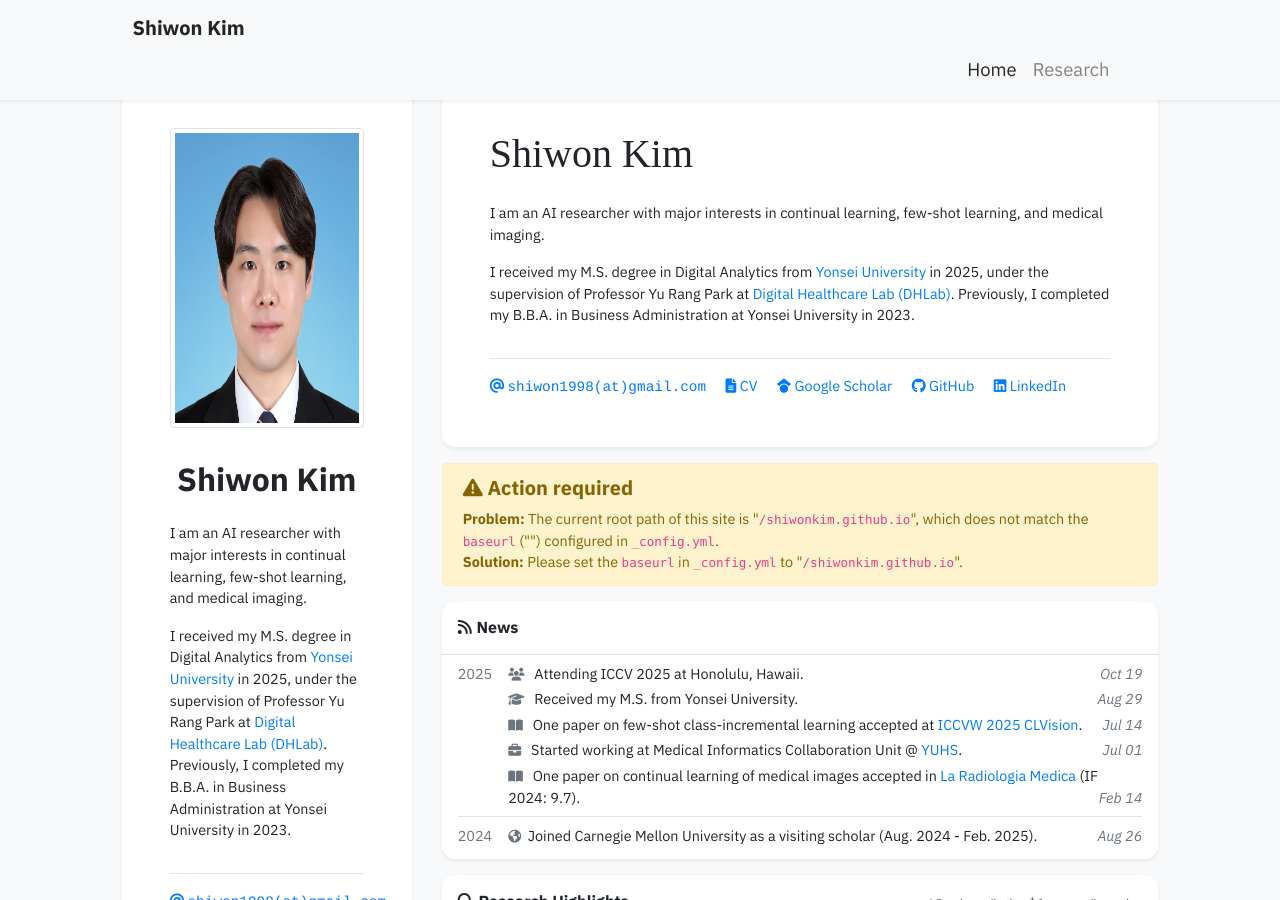
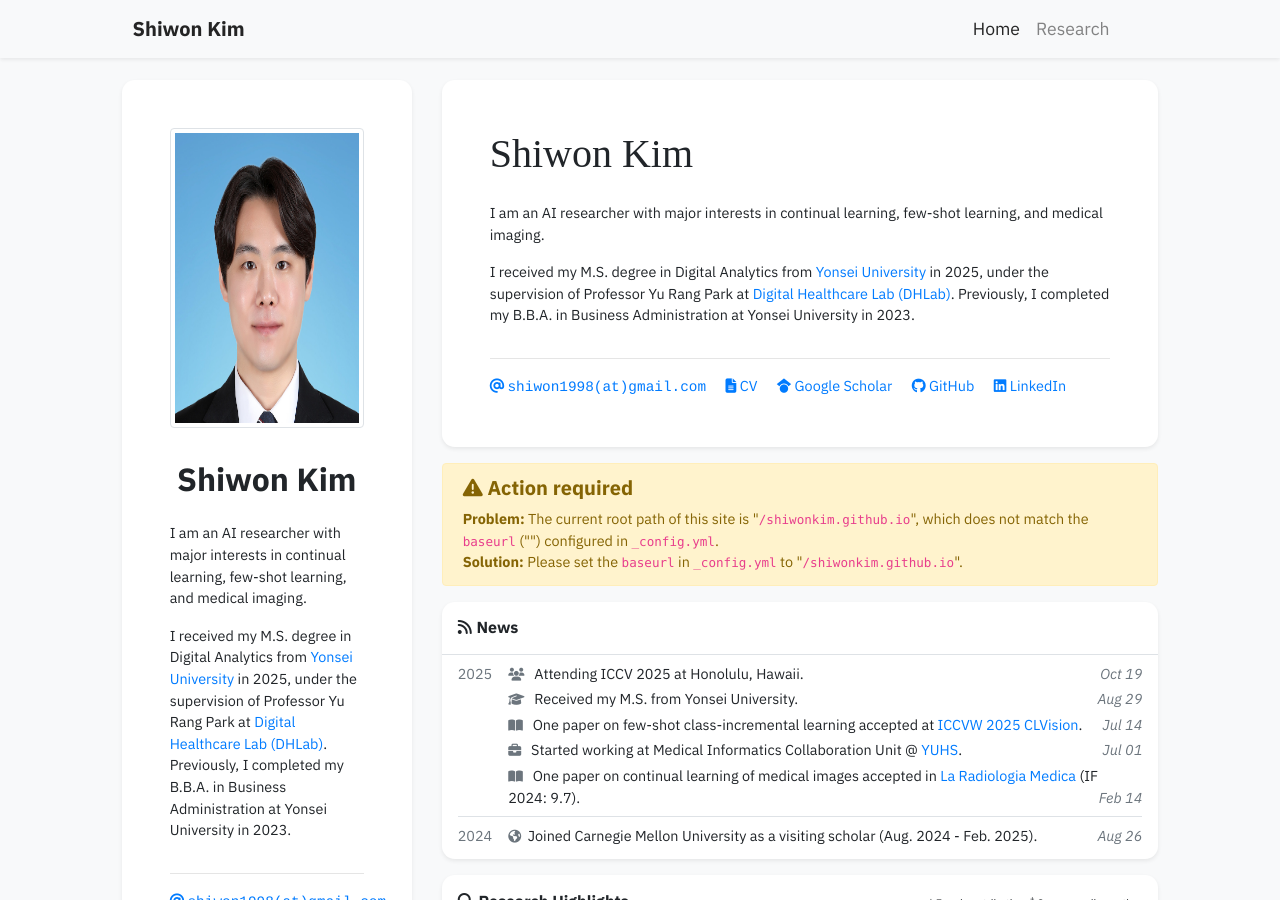
Before and after one commit to shiwonkim/shiwonkim.github.io, a Jekyll site: the page built from index.html, in a window 1280 px wide and 900 px high. Built offline with Jekyll 4.4.1, drawn with Linux system fonts in a browser that asks for light colours; nearby versions of some CDN libraries; some web fonts are replaced; a style sheet for code colours, icons or effects is not loaded.

Commit message:
edit profile

```diff
--- a/_includes/navbar.html
+++ b/_includes/navbar.html
@@ -2,7 +2,7 @@
   <!-- <div class="{% if page.container_class %}{{ page.container_class }}{% else %}container-fluid{% endif %}"> -->
   <div class="container-fluid">
     <div class="row w-100 justify-content-center">
-      <div class="col-12 col-lg-10">
+      <div class="col-12 col-lg-10 d-flex justify-content-between align-items-center">
         <a class="navbar-brand" href="{{ '/' | relative_url }}">
           <strong>{{site.data.profile.navbar_name}}</strong>
         </a>
@@ -14,7 +14,7 @@
           <ul class="navbar-nav ml-auto">
             {% for item in site.data.navigation.pages %}
             <li class="nav-item {% if item.name == page.navbar_title %}active{% endif %}">
-              <a class="nav-link" style="font-size: 1.15rem" href="{{ item.url | relative_url }}">{{ item.name }}</a>
+              <a class="nav-link" style="font-size: 1.1rem" href="{{ item.url | relative_url }}">{{ item.name }}</a>
             </li>
             {% endfor %}
           </ul>
```
